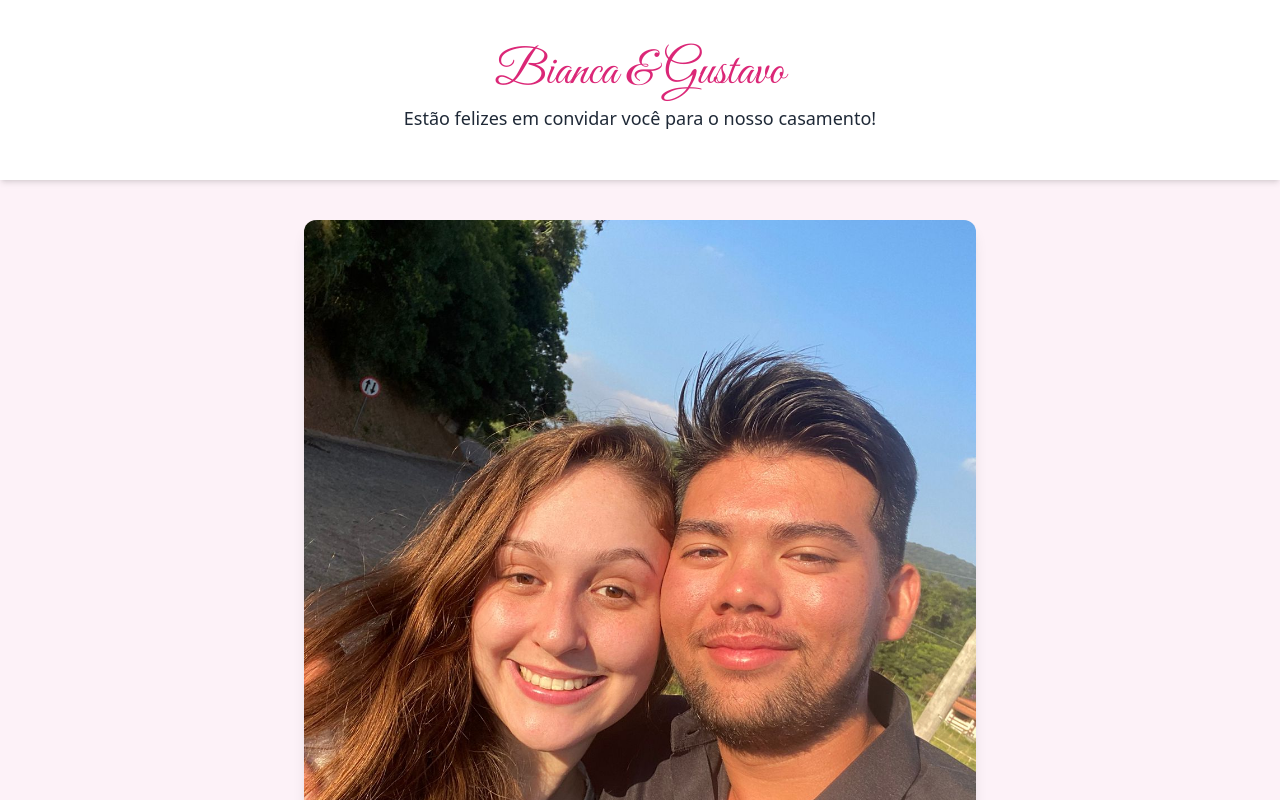
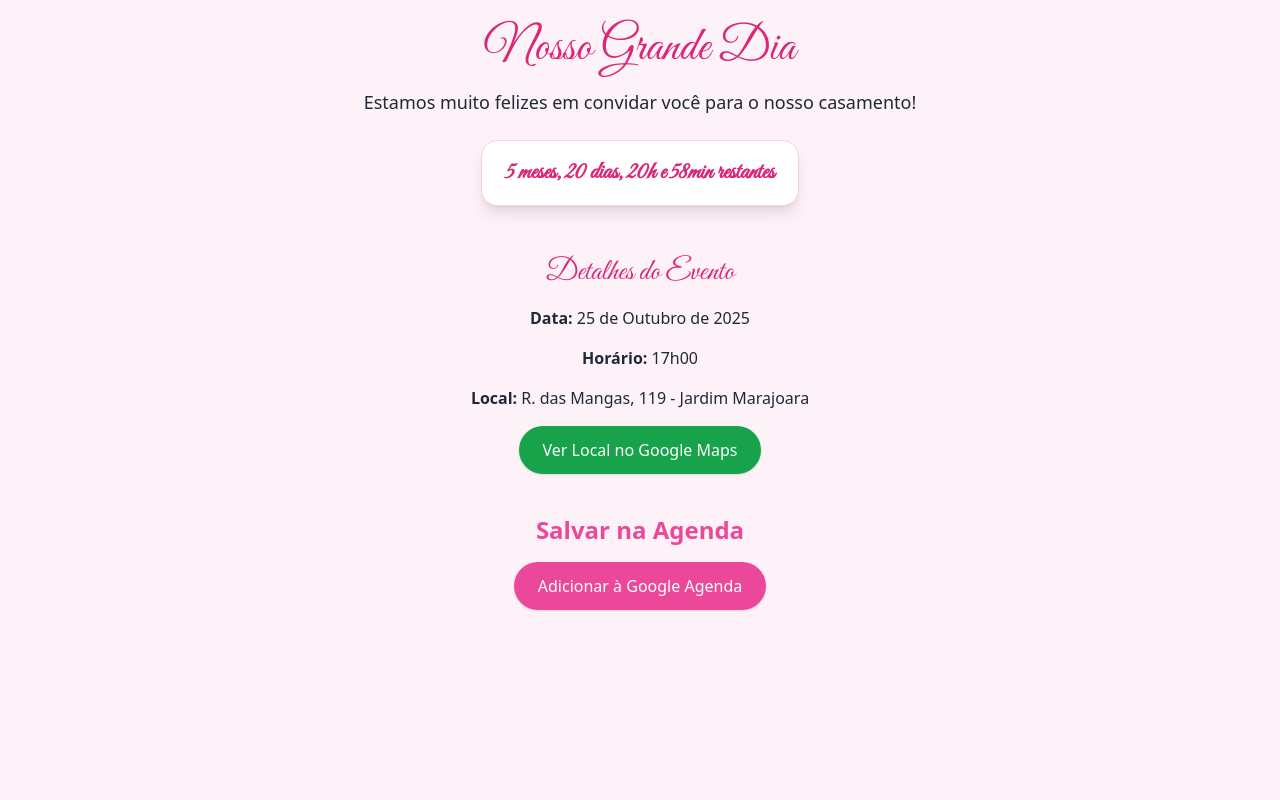
Before and after one commit to GustaHideki/convite, a plain HTML site: page index.html in a window 1280 px wide. Shown: the top 800 px of the page. Drawn offline with nearby package versions, Linux system fonts and the light colour scheme.

Commit message:
Update index.html

```diff
--- a/index.html
+++ b/index.html
@@ -3,79 +3,55 @@
 <head>
   <meta charset="UTF-8" />
   <meta name="viewport" content="width=device-width, initial-scale=1.0" />
-  <title>Convite de Casamento</title>
+  <title>Nosso Casamento</title>
+  <link href="https://fonts.googleapis.com/css2?family=Great+Vibes&display=swap" rel="stylesheet">
   <script src="https://cdn.tailwindcss.com"></script>
-  <link rel="preconnect" href="https://fonts.googleapis.com">
-  <link rel="stylesheet" href="https://fonts.googleapis.com/css2?family=Great+Vibes&display=swap">
   <style>
     .font-vibes { font-family: 'Great Vibes', cursive; }
   </style>
 </head>
 <body class="bg-pink-50 text-gray-800">
+  <div class="max-w-2xl mx-auto p-6 text-center">
+    <h1 class="text-5xl font-vibes text-pink-600 mb-4">Nosso Grande Dia</h1>
+    <p class="text-lg">Estamos muito felizes em convidar você para o nosso casamento!</p>
 
-  <!-- Header -->
-  <header class="text-center py-12 px-4 bg-white shadow-md">
-    <h1 class="text-5xl font-vibes text-pink-600">Bianca & Gustavo</h1>
-    <p class="text-lg mt-2">Estão felizes em convidar você para o nosso casamento!</p>
-  </header>
+    <!-- Contador estilizado -->
+    <div id="countdown" class="mt-6 inline-block px-6 py-4 bg-white rounded-2xl shadow-lg text-pink-600 text-2xl font-semibold font-vibes border border-pink-200">
+      Carregando...
+    </div>
 
-  <!-- Foto principal -->
-  <section class="my-10 px-4">
-    <img src="./Imagem do WhatsApp de 2025-05-04 à(s) 15.20.38_a59b01d8.jpg" alt="Foto do casal" class="mx-auto rounded-xl shadow-lg max-w-full sm:max-w-2xl" />
-  </section>
-
-  <!-- Detalhes do casamento -->
-  <section class="text-center px-4 space-y-6">
+    <!-- Detalhes do evento -->
+    <section class="mt-12 space-y-4">
       <h2 class="text-3xl font-vibes text-pink-600">Detalhes do Evento</h2>
-    <div class="text-lg">
       <p><strong>Data:</strong> 25 de Outubro de 2025</p>
-      <p><strong>Horário:</strong> 12h00</p>
-      <p><strong>Local:</strong> Rua das Mangas - JD Marajoara - 119 - Jundiaí-SP</p>
-
-    </div>
+      <p><strong>Horário:</strong> 17h00</p>
+      <p><strong>Local:</strong> R. das Mangas, 119 - Jardim Marajoara</p>
       <a
         href="https://www.google.com/maps/search/?api=1&query=R.+das+Mangas,+119+-+Jardim+Marajoara"
         target="_blank"
-  class="inline-block bg-pink-600 text-white px-6 py-3 rounded-full shadow hover:bg-green-700 transition"
+        class="inline-block bg-green-600 text-white px-6 py-3 rounded-full shadow hover:bg-green-700 transition"
       >
         Ver Local no Google Maps
       </a>
-
     </section>
 
-  <!-- Contagem Regressiva (opcional) -->
-  <section class="text-center mt-12 px-4">
-    <h2 class="text-2xl font-semibold text-pink-500 mb-2">Contagem Regressiva</h2>
-   <div id="countdown" class="mt-4 inline-block px-6 py-4 bg-white rounded-2xl shadow-lg text-pink-600 text-3xl font-semibold font-vibes border border-pink-200">
-  Carregando...
-</div>
-
-  </section>
-
-
-
-  <!-- Confirmação de presença substituída por botão de agenda -->
-<section class="text-center mt-16 mb-12 px-4">
+    <!-- Botão para adicionar na agenda -->
+    <section class="mt-10">
       <h2 class="text-2xl font-semibold text-pink-500 mb-4">Salvar na Agenda</h2>
       <a
-  href="https://calendar.google.com/calendar/render?action=TEMPLATE&text=Casamento+de+Bianca+e+Gustavo&dates=20251025T200000Z/20251025T230000Z&details=Nosso+casamento+será+um+dia+inesquecível!&location=R.+das+Mangas,+119+-+Jardim+Marajoara&sf=true&output=xml"
+        href="https://calendar.google.com/calendar/render?action=TEMPLATE&text=Casamento+de+Nome+e+Nome&dates=20251025T200000Z/20251025T230000Z&details=Nosso+casamento+será+um+dia+inesquecível!&location=R.+das+Mangas,+119+-+Jardim+Marajoara&sf=true&output=xml"
         target="_blank"
         class="inline-block bg-pink-500 text-white px-6 py-3 rounded-full shadow hover:bg-pink-600 transition"
       >
         Adicionar à Google Agenda
       </a>
+    </section>
+  </div>
 
-</section>
-
-
-  <!-- Rodapé -->
-  <footer class="text-center text-sm text-gray-500 py-6">
-    Feito com ❤️ por Gustavo & Bianca
-  </footer>
-
+  <!-- Script da contagem regressiva -->
   <script>
     const countdown = document.getElementById('countdown');
-  const weddingDate = new Date('2025-10-25T17:00:00'); // Local time
+    const weddingDate = new Date('2025-10-25T17:00:00');
 
     function getMonthDiff(from, to) {
       let months = (to.getFullYear() - from.getFullYear()) * 12;
@@ -90,7 +66,6 @@
         return;
       }
 
-    // Meses e dias
       const totalMonths = getMonthDiff(now, weddingDate);
       const tempDate = new Date(now);
       tempDate.setMonth(tempDate.getMonth() + totalMonths);
@@ -109,13 +84,7 @@
     }
 
     updateCountdown();
-  setInterval(updateCountdown, 1000 * 60); // Atualiza a cada minuto
+    setInterval(updateCountdown, 1000 * 60);
   </script>
-
-
-
-
-
-
 </body>
 </html>
```
Lines whose indentation alone changed are shown as unchanged.
